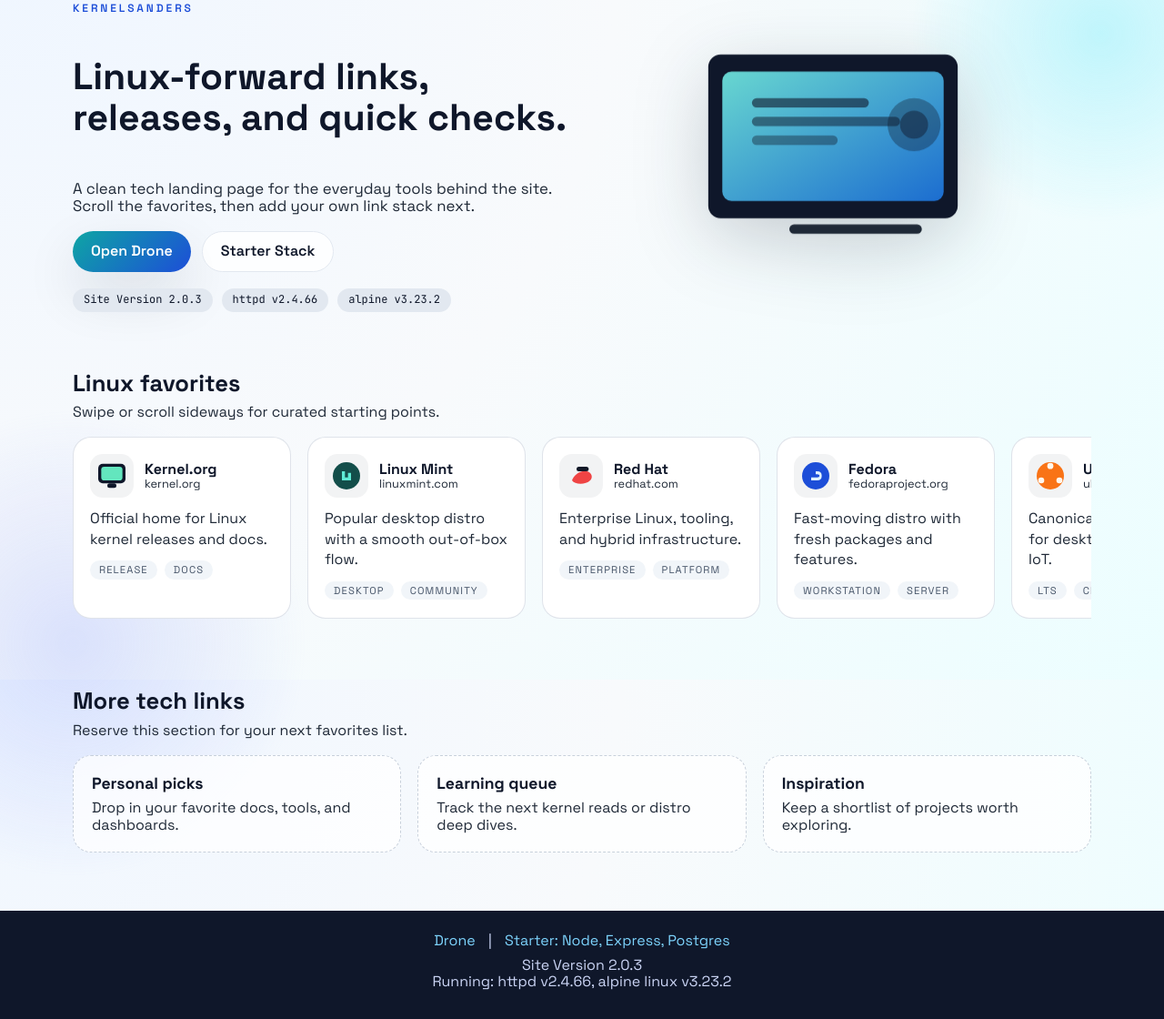
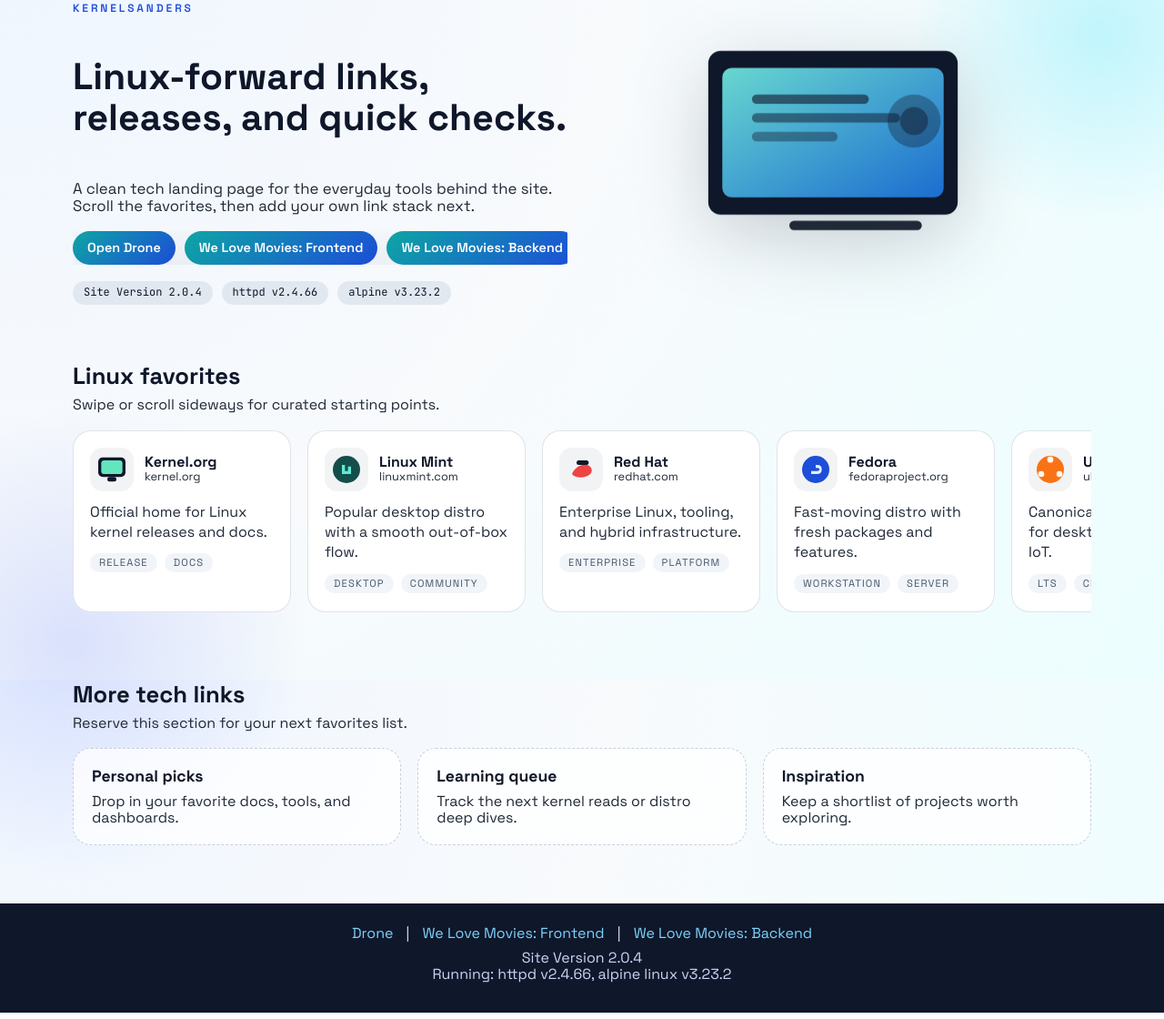
Before and after one commit to kernel528/www.kernelsanders.biz, a website: page htdocs/index.html in a window 1280 px wide. Shown: the part 53-1173 px from the top of the page at 91% size. Drawn offline with nearby package versions, Linux system fonts and the light colour scheme.

Commit message:
Updated hero and footer link order and tightened button layout.

```diff
--- a/htdocs/index.html
+++ b/htdocs/index.html
@@ -13,7 +13,7 @@
             rel="stylesheet"
             href="https://fonts.googleapis.com/css2?family=JetBrains+Mono:wght@400;600&family=Space+Grotesk:wght@400;600;700&display=swap"
     />
-    <link href="style.css?v=2.0.3" rel="stylesheet" type="text/css" />
+    <link href="style.css?v=2.0.4" rel="stylesheet" type="text/css" />
 </head>
 <body>
 <div class="wrapper">
@@ -29,13 +29,16 @@
                 </p>
                 <div class="hero-actions">
                     <a class="btn primary" href="http://drone.kernelsanders.biz:8080">Open Drone</a>
-                    <a class="btn ghost" href="https://kernel528-starter-node-express-postgresql.onrender.com/">
-                        Starter Stack
+                    <a class="btn primary" href="https://kernel528-welovemovies-front-end.onrender.com/">
+                        We Love Movies: Frontend
+                    </a>
+                    <a class="btn primary" href="https://kernel528-welovemovies.onrender.com/">
+                        We Love Movies: Backend
                     </a>
                 </div>
                 <div class="status-row">
-                    <a class="chip version-chip" href="https://github.com/kernel528/www.kernelsanders.biz/releases/tag/2.0.3" target="_blank" rel="noopener noreferrer">
-                        Site Version 2.0.3
+                    <a class="chip version-chip" href="https://github.com/kernel528/www.kernelsanders.biz/releases/tag/2.0.4" target="_blank" rel="noopener noreferrer">
+                        Site Version 2.0.4
                     </a>
                     <span class="chip">httpd v2.4.66</span>
                     <span class="chip">alpine v3.23.2</span>
@@ -194,11 +197,13 @@
     <footer>
         <nav>
             <a href="http://drone.kernelsanders.biz:8080">Drone</a> |
-            <a href="https://kernel528-starter-node-express-postgresql.onrender.com/">Starter: Node, Express, Postgres</a>
+            <a href="https://kernel528-welovemovies-front-end.onrender.com/">We Love Movies: Frontend</a>
+            |
+            <a href="https://kernel528-welovemovies.onrender.com/">We Love Movies: Backend</a>
         </nav>
         <p>
-            <a class="version-link" href="https://github.com/kernel528/www.kernelsanders.biz/releases/tag/2.0.3" target="_blank" rel="noopener noreferrer">
-                Site Version 2.0.3
+            <a class="version-link" href="https://github.com/kernel528/www.kernelsanders.biz/releases/tag/2.0.4" target="_blank" rel="noopener noreferrer">
+                Site Version 2.0.4
             </a>
         </p>
         <p>Running: httpd v2.4.66, alpine linux v3.23.2</p>
--- a/htdocs/style.css
+++ b/htdocs/style.css
@@ -105,8 +105,14 @@ h1 {
 
 .hero-actions {
     display: flex;
-    flex-wrap: wrap;
-    gap: 12px;
+    flex-wrap: nowrap;
+    gap: 10px;
+    overflow-x: auto;
+}
+
+.hero-actions .btn {
+    padding: 10px 16px;
+    font-size: 0.9rem;
 }
 
 .btn {
@@ -117,6 +123,7 @@ h1 {
     border-radius: 999px;
     text-decoration: none;
     font-weight: 600;
+    white-space: nowrap;
     transition: transform 0.2s ease, box-shadow 0.2s ease;
 }
 
@@ -358,12 +365,12 @@ footer a:hover {
 
 @media (width <= 720px) {
     .hero-actions {
-        flex-direction: column;
-        align-items: stretch;
+        flex-direction: row;
+        align-items: center;
     }
 
     .btn {
-        width: 100%;
+        width: auto;
     }
 }
 
```
Also changed, not shown: VERSION.md (+1 -0 lines).
